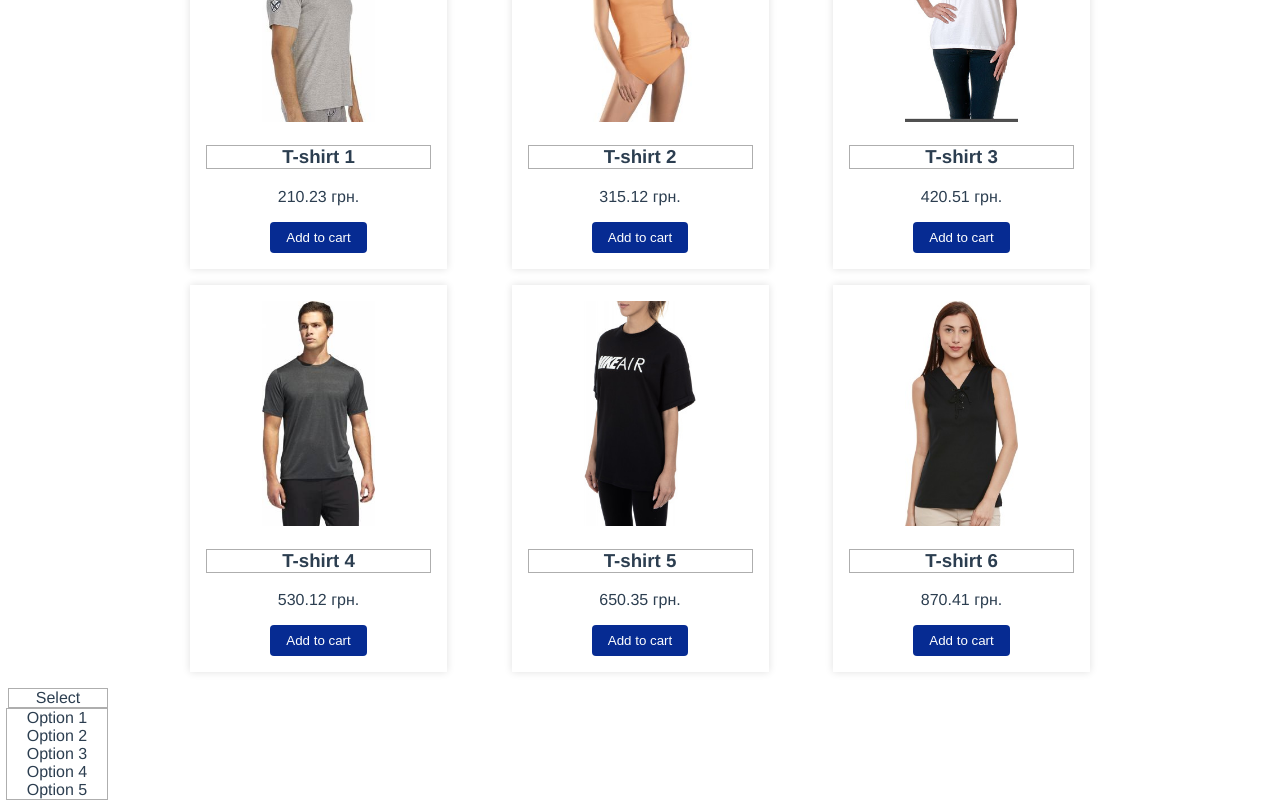
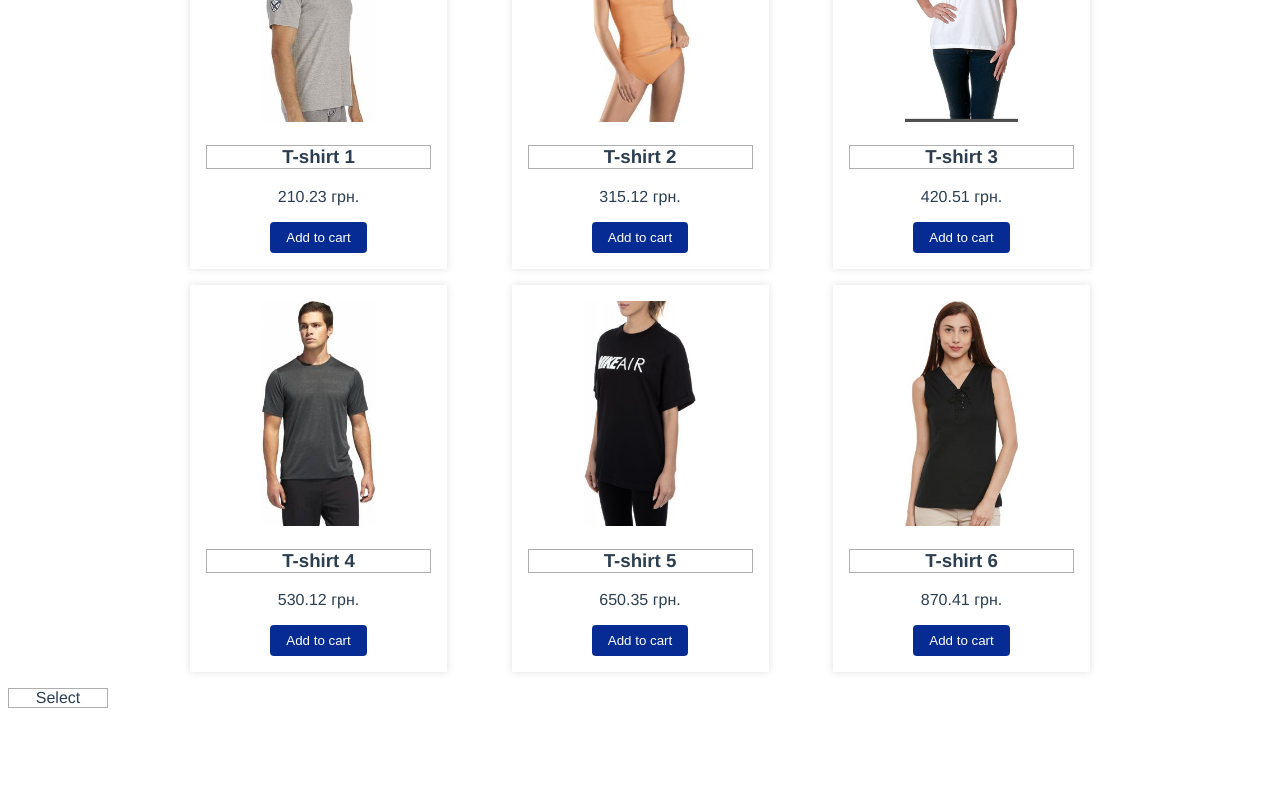
Before and after one commit to vbasoon/Vue-Internet-Store, a Vue app: page /#/ in a window 1280 px wide. Shown: the part 237-1037 px from the top of the page. After the commit the page ends 953 px from the top, so only its background shows below. Built offline with nearby package versions, Linux system fonts and the light colour scheme; data requests are answered from the project's data file.

Commit message:
hiding element by default

```diff
--- a/src/components/Select/Select.vue
+++ b/src/components/Select/Select.vue
@@ -1,7 +1,9 @@
 <template>
   <div class="select">
 <p class="title">Select</p>
-    <div class="options">
+    <div
+      class="options"
+      v-if="isVisible">
       <p
         v-for="option in options"
         :key="option.value"
@@ -26,7 +28,9 @@ export default {
     }
   },
   data() {
-    return {}
+    return {
+      isVisible: false
+    }
   },
 computed: {}
 }
```
